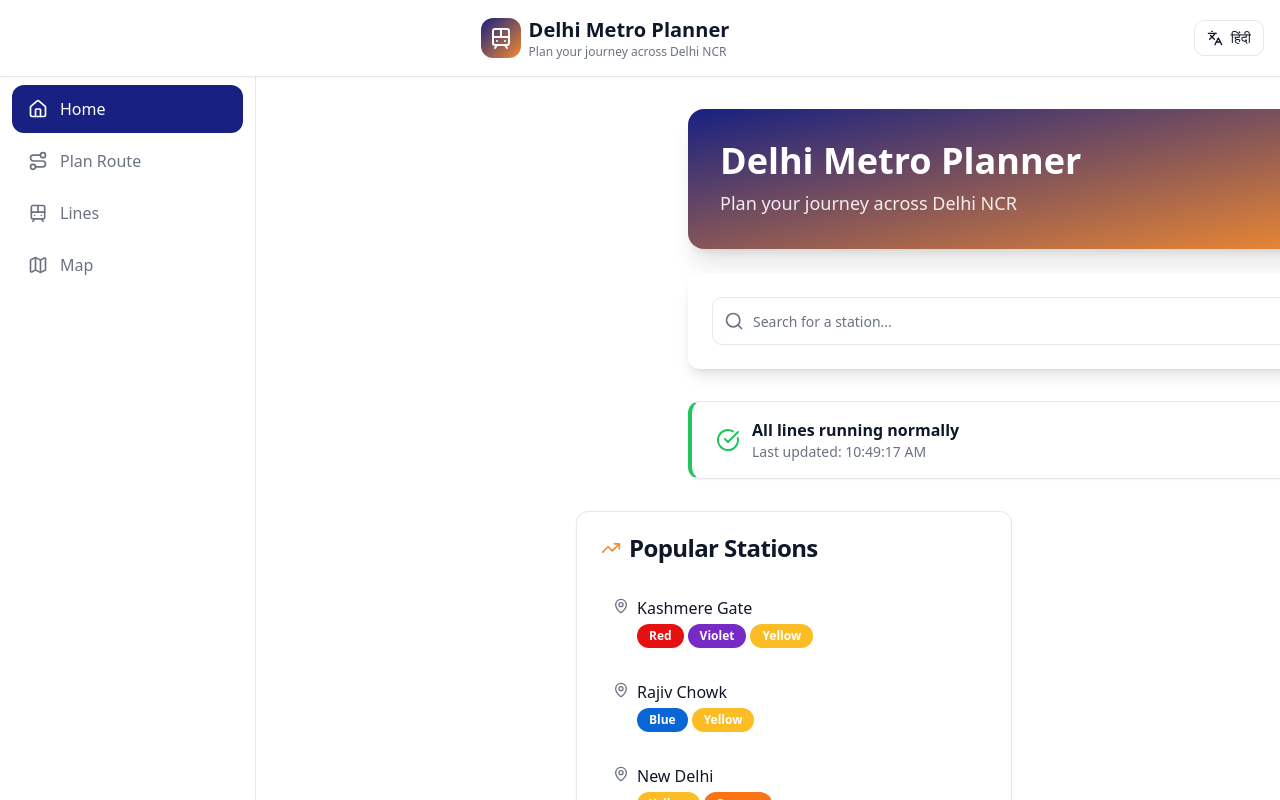
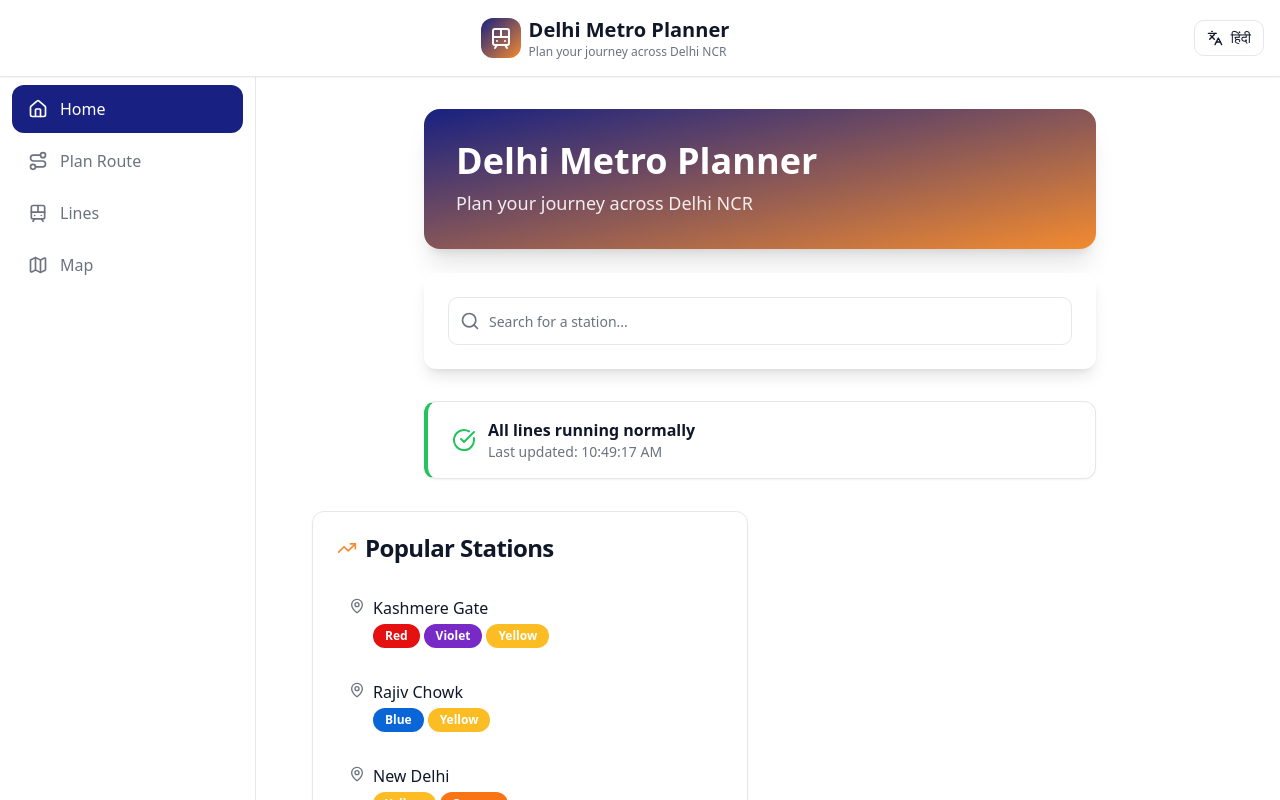
Before and after one commit to amitkariya383/metro-pathfinder-delhi, a React (Vite) app: page / in a window 1280 px wide. Shown: the top 800 px of the page. Built offline with nearby package versions, Linux system fonts and the light colour scheme; the HTML template or start-up script is replaced by a standard one.

Commit message:
Fix header alignment and spacing

```diff
--- a/src/components/Layout.tsx
+++ b/src/components/Layout.tsx
@@ -45,7 +45,7 @@ export function Layout({ children }: LayoutProps) {
       </header>
 
       {/* Main Content */}
-      <main className="flex-1 md:ml-64 overflow-x-hidden">
+      <main className="flex-1 md:ml-64 md:pr-4 overflow-x-hidden">
         {children}
       </main>
 
--- a/src/pages/Home.tsx
+++ b/src/pages/Home.tsx
@@ -77,7 +77,7 @@ export default function Home() {
   }
 
   return (
-    <div className="container mx-auto px-4 py-8 md:ml-64 pb-24 md:pb-8">
+    <div className="container mx-auto px-4 py-8 pb-24 md:pb-8">
       {/* Hero Section */}
       <div className="mb-8">
         <div className="max-w-2xl mx-auto">
```
